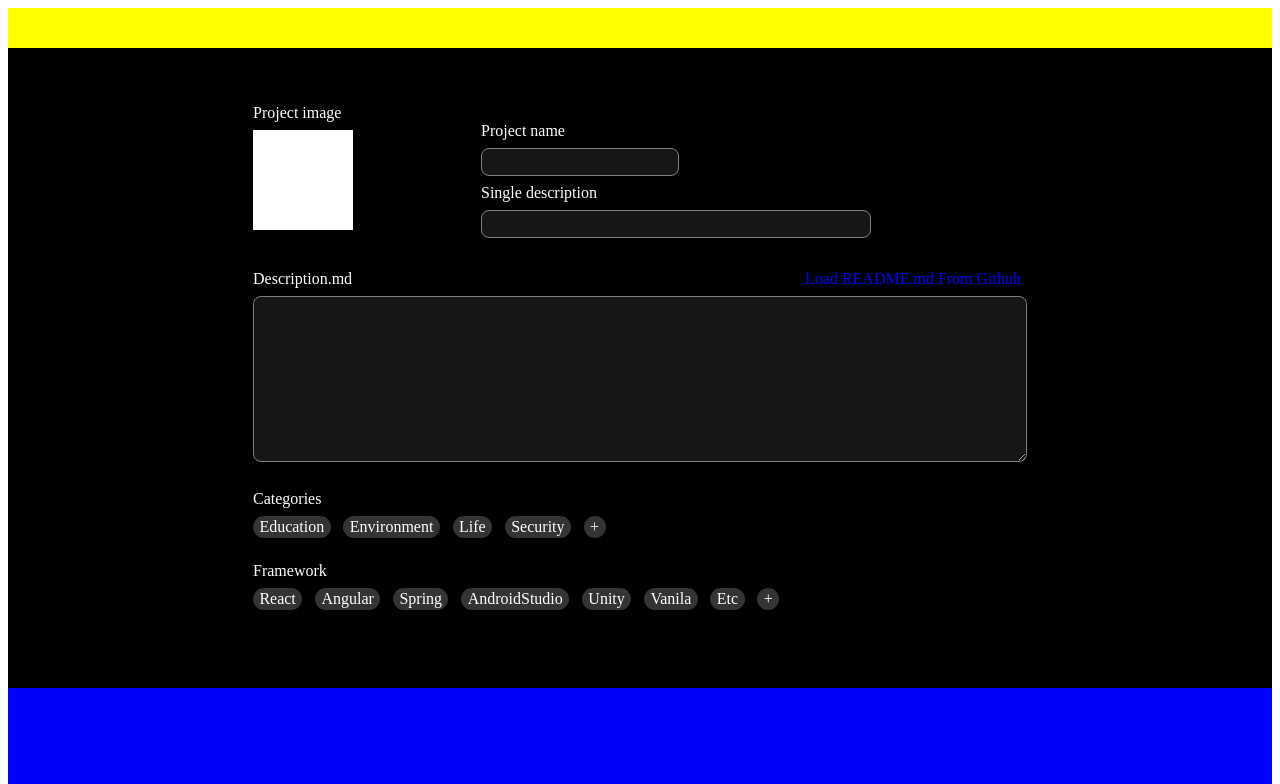
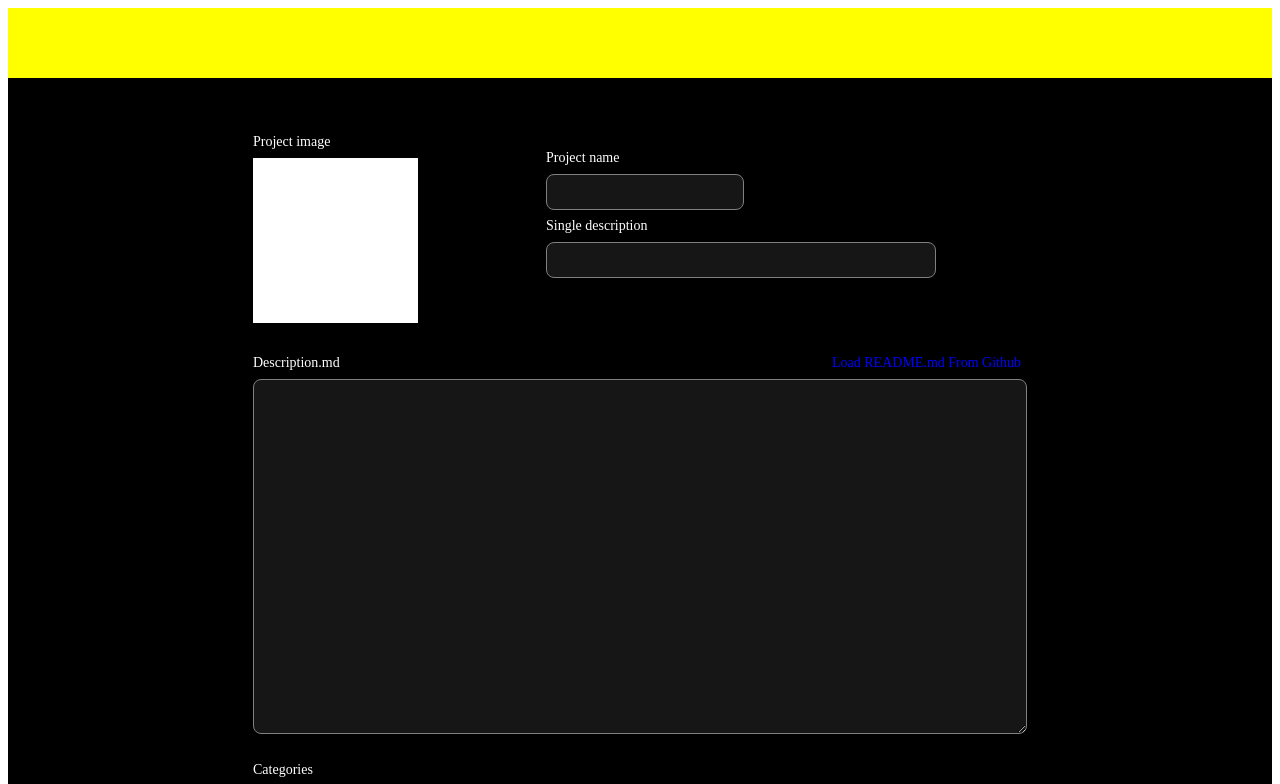
Before and after one commit to OpenBoardTeam/Frontend, a React (Create React App) app: page /newpost in a window 1280 px wide. Shown: the top 784 px of the page. Built offline with nearby package versions, Linux system fonts and the light colour scheme.

Commit message:
Design: 화면 픽셀 단위 수정

```diff
--- a/src/pages/NewPost.css
+++ b/src/pages/NewPost.css
@@ -1,18 +1,19 @@
 .postheader {
-    height: 5vh;
+    height: 70px;
     background-color: yellow;
 }
 
 .postbody {
-    height: 80vh;
+    height: 1201px;
     background-color: black;
     color: white;
     display: flex;
     justify-content: center;
+    font-size: 14px;
 }
 
 .postfooter {
-    height: 15vh;
+    height: 251px;
     background-color: blue;
 }
 
@@ -30,8 +31,8 @@
 }
 
 .postimg {
-    width: 100px;
-    height: 100px;
+    width: 165px;
+    height: 165px;
     background-color: white;
     margin-top: 1vh;
 }
@@ -56,17 +57,17 @@
 
 .postname {
     width: 15vw;
-    height: 3vh;
+    height: 32px;
 }
 
 .postsimple {
     width: 30vw;
-    height: 3vh;
+    height: 32px;
 }
 
 .postdesc {
     width: 60vw;
-    height: 20vh;
+    height: 349px;
 }
 
 .postname, .postsimple, .postdesc {
@@ -87,12 +88,17 @@
 }
 
 .postlist, .postlistcheck {
-    padding: 2px 0.5vw;
     margin-right: 1vw;
-
+    height: 35px;
     width: auto;
     border-radius: 30px;
     background-color: rgb(53, 52, 52);
+    display: flex;
+    flex-direction: row;
+    justify-content: center;
+    align-items: center;
+    padding: 8px 18px;
+    gap: 10px;
 }
 
 .postlist:hover, .postlistcheck, .h{
```
